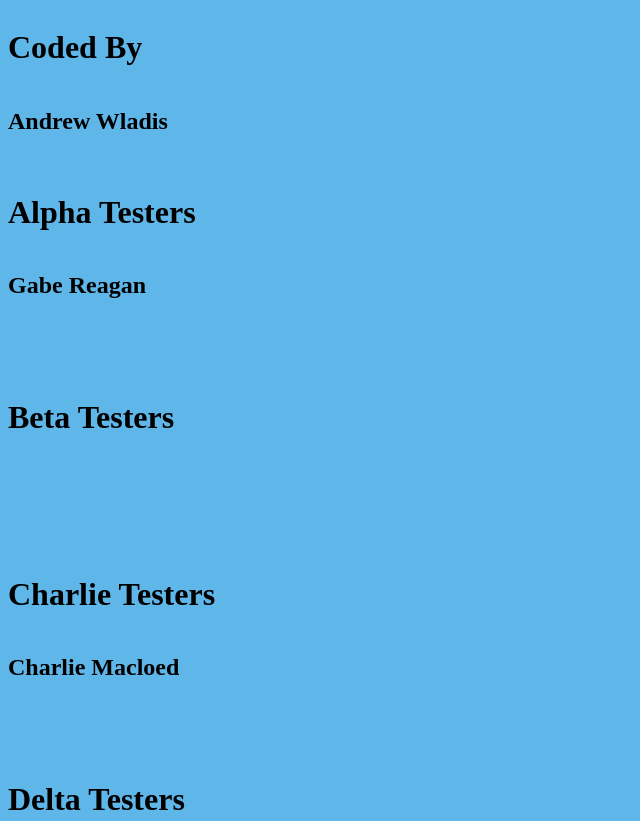
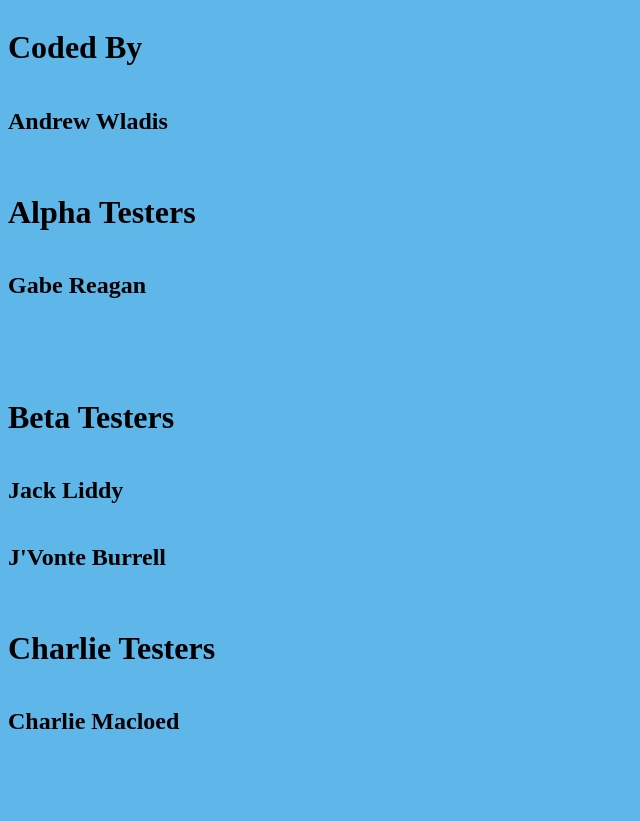
Before and after one commit to AndrewWladis/BatmanMrFreeze, a plain HTML site: page credits.html in a window 1280 px wide. Shown: the top 821 px of the page, without its empty margins (0-640 px from the left). Drawn offline with Linux system fonts and the light colour scheme; a script that the page names is missing.

Commit message:
added jack to credits even though he idnt do anything

```diff
--- a/credits.html
+++ b/credits.html
@@ -27,8 +27,8 @@
         <h2></h2>
         <br>
         <h1>Beta Testers</h1>
-        <h2></h2>
-        <h2></h2>
+        <h2>Jack Liddy</h2>
+        <h2>J'Vonte Burrell</h2>
         <br>
         <h1>Charlie Testers</h1>
         <h2>Charlie Macloed</h2>
```
